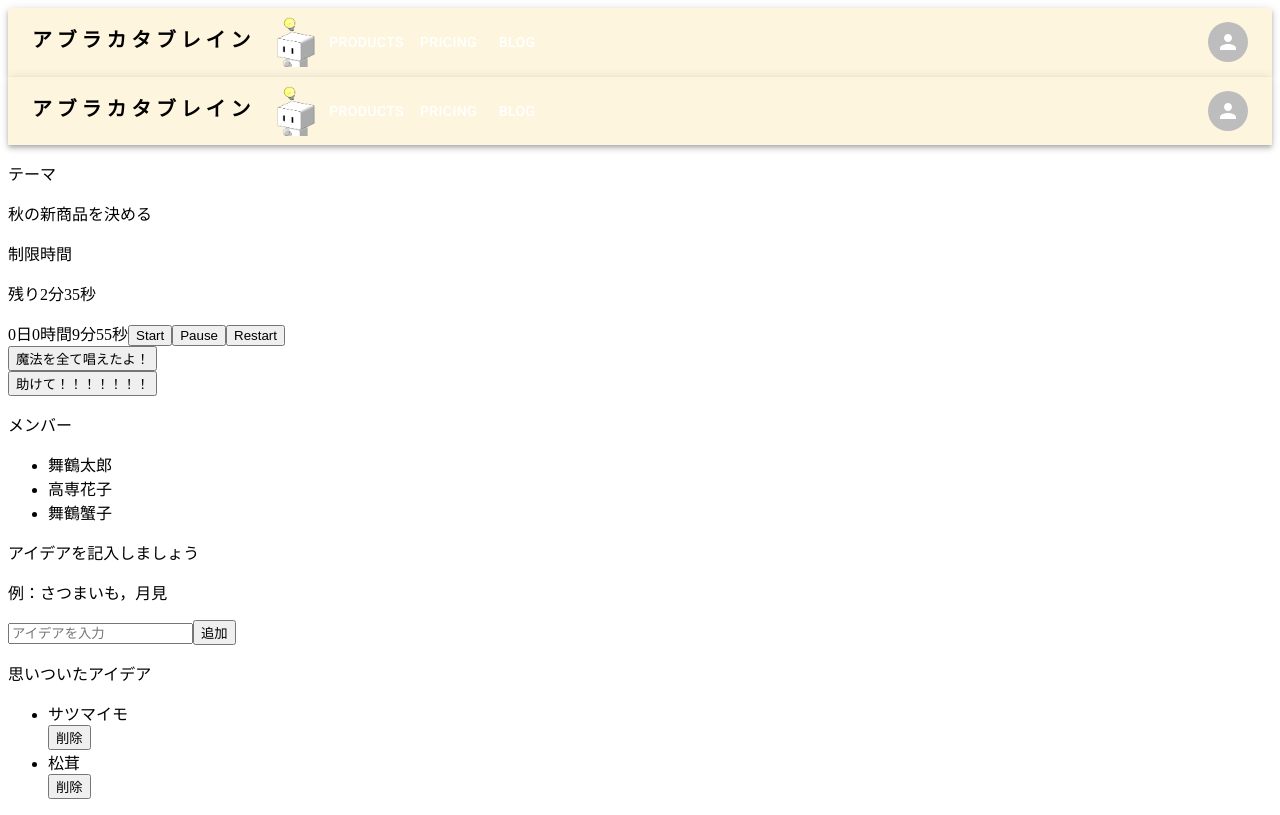
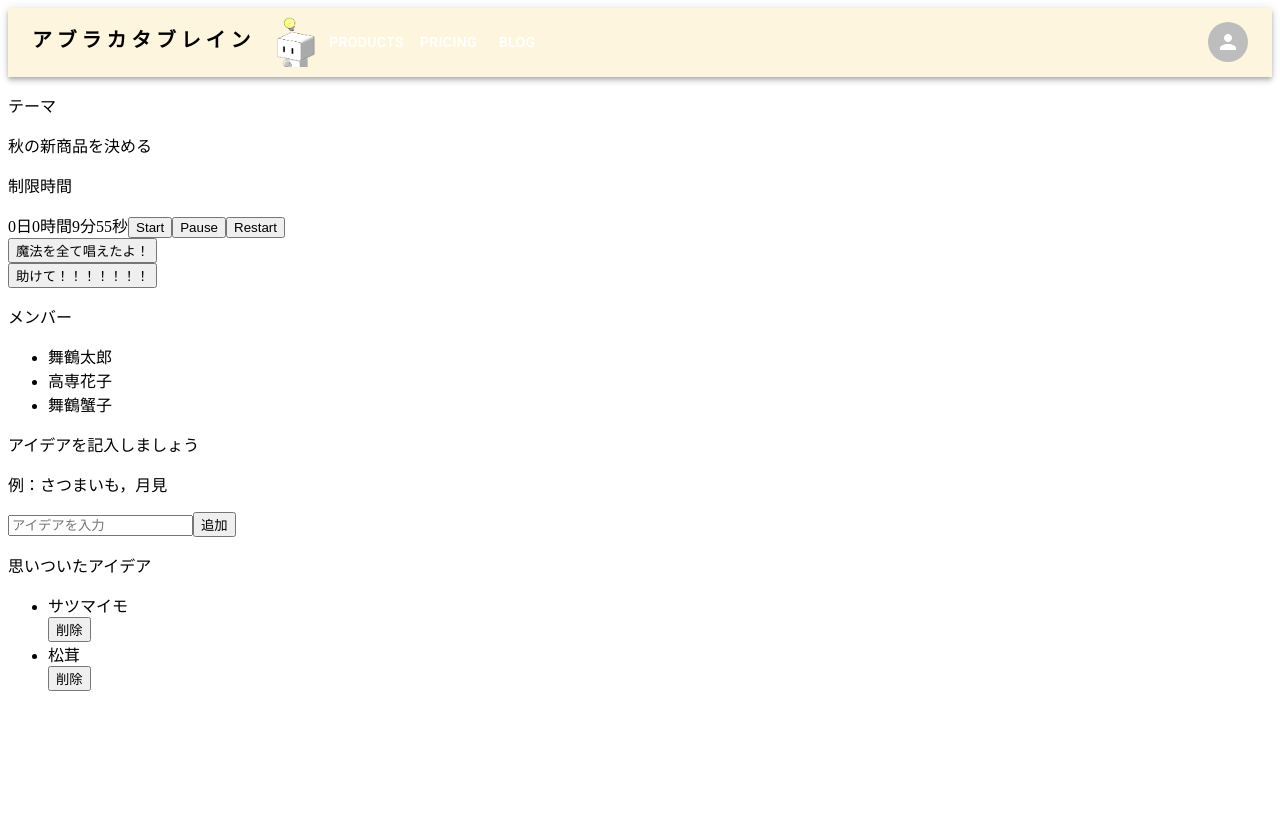
Before and after one commit to s-hirata0831/abkt_procon34, a React (Create React App) app in the folder abkt-app/: page / in a window 1280 px wide. Built offline with nearby package versions, Linux system fonts and the light colour scheme.

Commit message:
微調整

```diff
--- a/abkt-app/src/components/modules/First.jsx
+++ b/abkt-app/src/components/modules/First.jsx
@@ -54,7 +54,6 @@ export const First = () => {
                 </div>
                 <div className='time'>
                     <p>制限時間</p>
-                    <p>残り2分35秒</p>
                     <MyTimer expiryTimestamp={time} />
                 </div>
                 <button>魔法を全て唱えたよ！</button><br />
--- a/abkt-app/src/components/pages/FirstPhase.jsx
+++ b/abkt-app/src/components/pages/FirstPhase.jsx
@@ -6,7 +6,6 @@ import { First } from '../modules/First';
 export const FirstPhase = () =>{
     return (
         <>
-            <Header />
             <First />
         </>
     );
```
